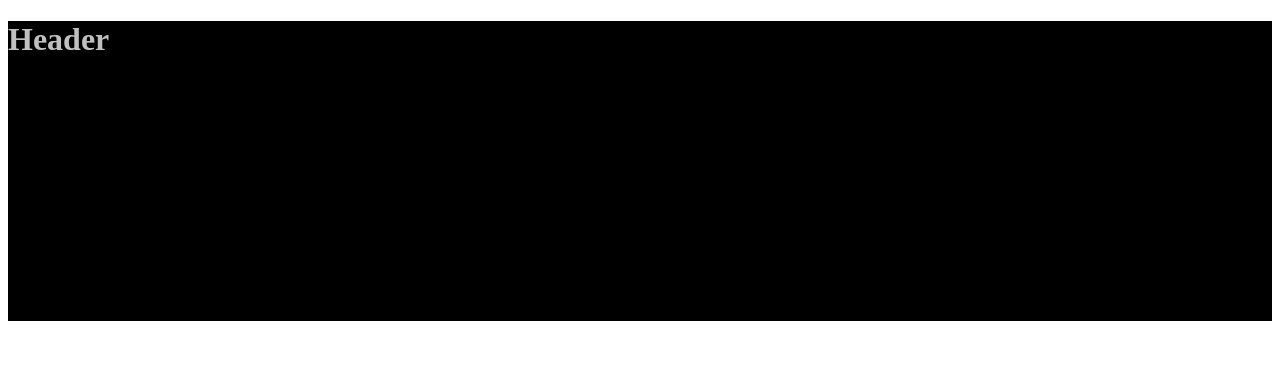
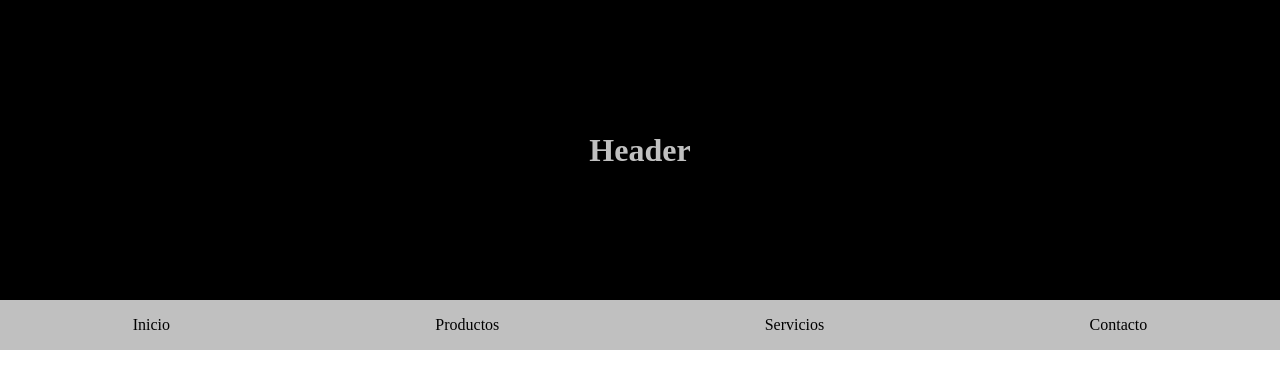
Before and after one commit to juancmdev/pagina-web-js-2024, a plain HTML site: page index.html in a window 1280 px wide. Drawn offline with Linux system fonts and the light colour scheme.

Commit message:
Diseñando Nav Bar

```diff
--- a/estilos.css
+++ b/estilos.css
@@ -1,6 +1,32 @@
+* {
+  margin: 0;
+  padding: 0;
+  box-sizing: border-box;
+}
+
 header {
   max-width: 100%;
   height: 300px;
   background-color: black;
   color: silver;
+  display: flex;
+  justify-content: center;
+  align-items: center;
 }
+
+nav {
+  max-width: 100%;
+  height: 50px;
+  background-color: silver;
+  display: flex;
+  justify-content: space-around;
+  align-items: center;
+}
+
+nav ul {
+  width: 100%;
+  display: flex;
+  justify-content: space-around;
+  align-items: center;
+  list-style-type: none;
+}
--- a/index.html
+++ b/index.html
@@ -10,6 +10,14 @@
     <header>
       <h1>Header</h1>
     </header>
+    <nav>
+      <ul>
+        <li>Inicio</li>
+        <li>Productos</li>
+        <li>Servicios</li>
+        <li>Contacto</li>
+      </ul>
+    </nav>
 
     <script src="./app.js"></script>
   </body>
```
